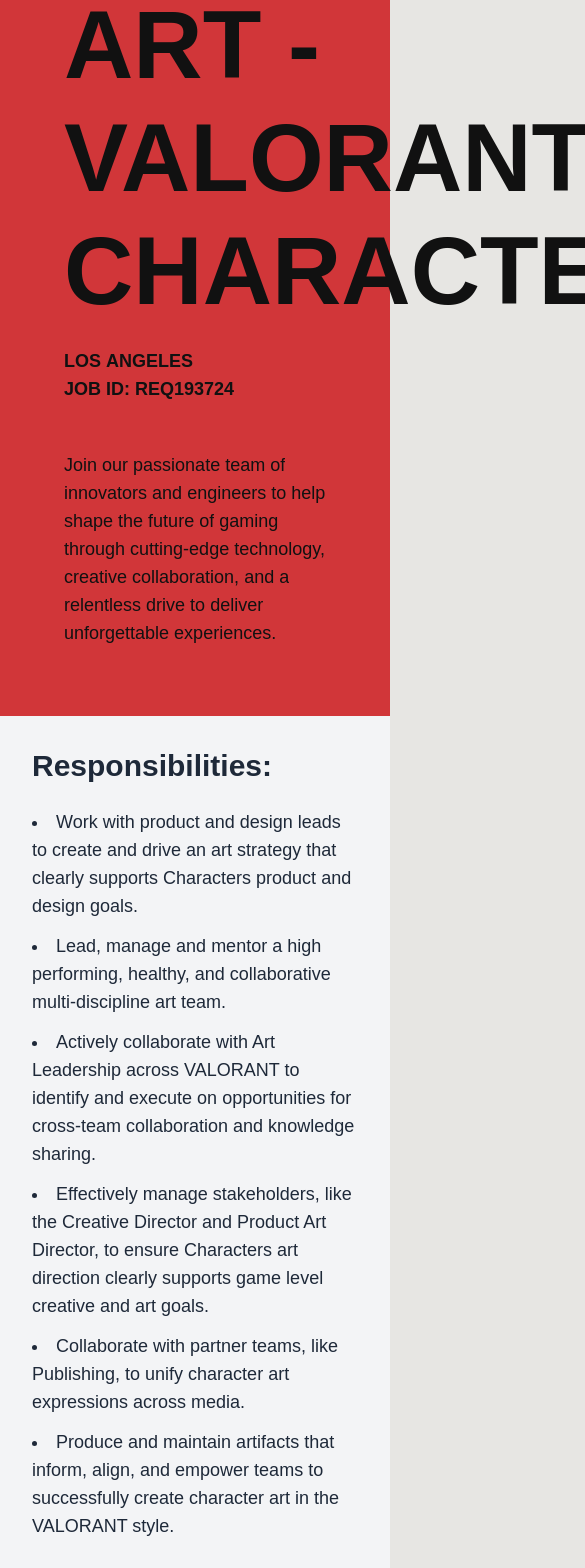
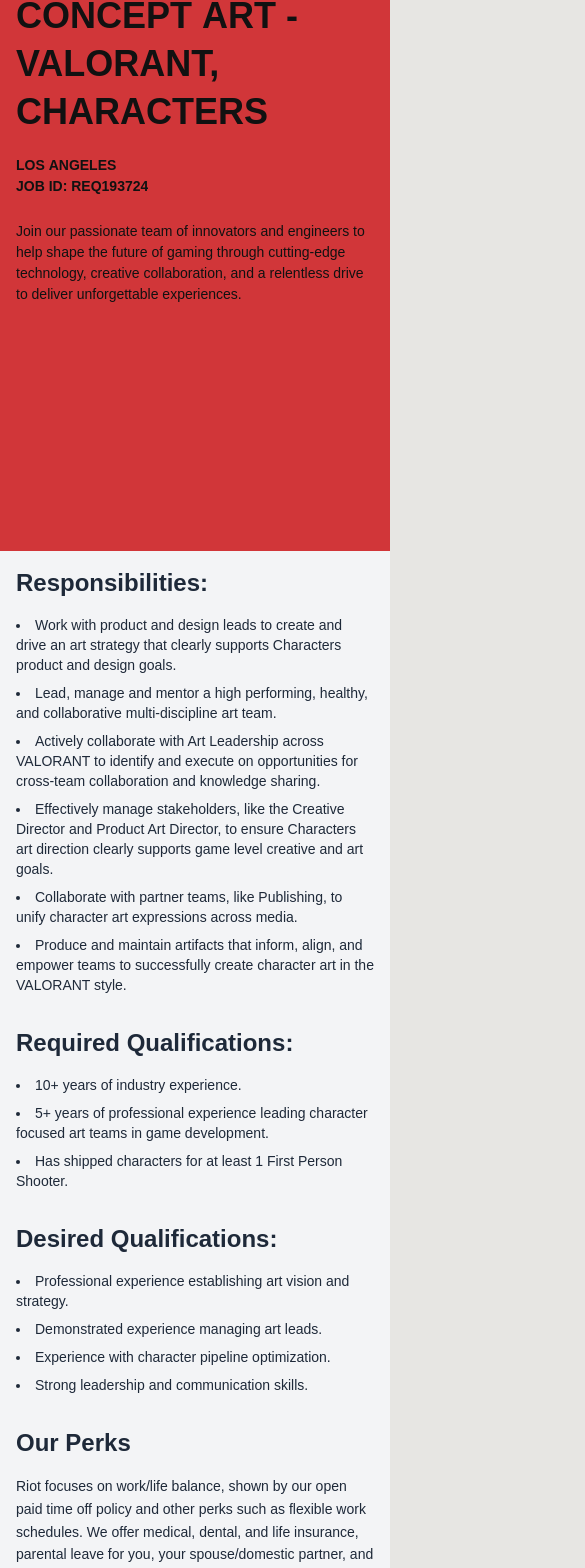
Before and after one commit to jparisio/riot-careers, a Next.js app: page /job-page/193724 in a window 390 px wide. Shown: the part 293-1861 px from the top of the page, 585 px wide, since content can reach past the window. Built offline with nearby package versions, Linux system fonts and the light colour scheme.

Commit message:
fully responsive

```diff
--- a/src/components/Job.tsx
+++ b/src/components/Job.tsx
@@ -104,14 +104,12 @@
         },
       })
       .then(() => {
-        //go to the page called job-page
         router.push(`/job-page/${project.id}`, undefined, { scroll: false });
       });
   };
 
   return (
     <div className="relative w-full cursor-pointer overflow-hidden group">
-      {/* Content Container */}
       <motion.div
         ref={linkRef}
         className="relative w-full cursor-pointer py-4 overflow-hidden"
@@ -120,7 +118,6 @@
         onClick={handleClick}
         style={{ backgroundColor: bg }}
       >
-        {/* Animated Background Layer */}
         <motion.div
           className="bg-riotred z-0"
           initial={{
@@ -139,12 +136,12 @@
           }}
         />
 
-        {/* Content Grid - Mobile: 2 cols, Desktop: 6 cols */}
+        {/* Content Grid - Mobile: centered 2 cols, Desktop: 6 cols */}
         <div className="grid grid-cols-2 md:grid-cols-6 gap-2 md:gap-8 items-center relative z-10 px-2 md:px-24">
-          {/* Project Name - Takes 3 columns */}
-          <div className="col-span-2 md:col-span-3">
+          {/* Project Name - Takes 1 column on mobile, 3 on desktop */}
+          <div className="col-span-1 md:col-span-3 text-center md:text-left">
             <motion.div
-              className="group-hover:text-black transition-colors duration-200 overflow-hidden "
+              className="group-hover:text-black transition-colors duration-200 overflow-hidden"
               animate={titleControls}
             >
               <AnimText
@@ -189,8 +186,8 @@
             </div>
           </div>
 
-          {/* location - 1 column */}
-          <div className="col-span-1 text-right">
+          {/* Location - 1 column, centered on mobile, right-aligned on desktop */}
+          <div className="col-span-1 text-center md:text-right">
             <motion.div
               className={`${
                 isExpanded
--- a/src/pages/index.tsx
+++ b/src/pages/index.tsx
@@ -5,7 +5,7 @@
 
 export default function Home() {
   return (
-    <main className="flex min-h-screen flex-col items-center justify-center p-24">
+    <main className="flex min-h-screen flex-col items-center justify-center md:p-24 sm:p-0.5 mt-28 sm:mt-28 md:mt-0">
       <h1 className="text-6xl font-bold mb-1 text-[#2b2a29]">
         <AnimText text={"Careers"} />
       </h1>
--- a/src/pages/job-page/[id].tsx
+++ b/src/pages/job-page/[id].tsx
@@ -1,9 +1,8 @@
-import { motion } from "framer-motion";
-import AnimText from "@/components/AnimText";
-import { useEffect, useState } from "react";
+import { useEffect } from "react";
 import { useRouter } from "next/router";
 import jobs from "@/data/jobs.json";
 import JobType from "@/types/job";
+import AnimText from "@/components/AnimText";
 import { useLenis } from "@/context/LenisProvider";
 
 export async function getStaticPaths() {
@@ -26,44 +25,47 @@
 
   useEffect(() => {
     if (!lenis) return;
+
     const handleRouteChangeStart = () => {
       lenis.scrollTo(0);
     };
 
     router.events.on("routeChangeStart", handleRouteChangeStart);
+
     return () => {
       router.events.off("routeChangeStart", handleRouteChangeStart);
     };
-  }, [router.events]);
-
-  const [hovered, setHovered] = useState(false);
+  }, [router.events, lenis]);
 
   return (
     <>
-      <div className="flex flex-col items-start justify-center min-h-screen bg-riotred text-left p-16">
-        <h1 className="text-8xl font-bold mb-4 text-foreground">
+      {/* Responsive header */}
+      <div className="flex flex-col items-start justify-center min-h-screen bg-riotred text-left p-4 sm:p-6 md:p-8 lg:p-16">
+        <h1 className="text-4xl sm:text-5xl md:text-6xl lg:text-7xl xl:text-8xl font-bold mb-4 text-foreground leading-tight">
           <AnimText text={job.project.toUpperCase()} offset={0.2} />
         </h1>
-        <h3 className="text-lg font-bold text-foreground">
+        <h3 className="text-sm sm:text-base md:text-lg font-bold text-foreground">
           <AnimText text={job.location.toUpperCase()} offset={0.3} />
         </h3>
-        <h3 className="text-lg mb-12 font-bold text-foreground">
-          <AnimText text={`JOB ID: REQ${job.id}`} offset={0.3} />
+        <h3 className="text-sm sm:text-base md:text-lg mb-6 sm:mb-8 md:mb-12 font-bold text-foreground">
+          <AnimText text={`JOB ID: REQ${job.id}`} offset={0.35} />
         </h3>
-        <p className="text-lg text-foreground max-w-3xl">
+        <p className="text-sm sm:text-base md:text-lg text-foreground max-w-full sm:max-w-2xl md:max-w-3xl">
           <AnimText
             text="Join our passionate team of innovators and engineers to help shape the future of gaming through cutting-edge technology, creative collaboration, and a relentless drive to deliver unforgettable experiences."
-            offset={0.3}
+            offset={0.4}
           />
         </p>
       </div>
 
-      {/* Placeholder Job Info Section */}
-      <div className="bg-gray-100 text-gray-800 p-8 md:p-16 lg:p-24">
+      {/* Responsive content section */}
+      <div className="bg-gray-100 text-gray-800 p-4 sm:p-6 md:p-8 lg:p-16 xl:p-24">
         <div className="max-w-4xl mx-auto">
-          <section className="mb-12">
-            <h2 className="text-3xl font-bold mb-6">Responsibilities:</h2>
-            <ul className="list-disc list-inside space-y-3 text-lg">
+          <section className="mb-8 sm:mb-10 md:mb-12">
+            <h2 className="text-2xl sm:text-2xl md:text-3xl font-bold mb-4 sm:mb-5 md:mb-6">
+              Responsibilities:
+            </h2>
+            <ul className="list-disc list-inside space-y-2 sm:space-y-2.5 md:space-y-3 text-sm sm:text-base md:text-lg">
               <li>
                 Work with product and design leads to create and drive an art
                 strategy that clearly supports Characters product and design
@@ -95,11 +97,11 @@
             </ul>
           </section>
 
-          <section className="mb-12">
-            <h2 className="text-3xl font-bold mb-6">
+          <section className="mb-8 sm:mb-10 md:mb-12">
+            <h2 className="text-2xl sm:text-2xl md:text-3xl font-bold mb-4 sm:mb-5 md:mb-6">
               Required Qualifications:
             </h2>
-            <ul className="list-disc list-inside space-y-3 text-lg">
+            <ul className="list-disc list-inside space-y-2 sm:space-y-2.5 md:space-y-3 text-sm sm:text-base md:text-lg">
               <li>10+ years of industry experience.</li>
               <li>
                 5+ years of professional experience leading character focused
@@ -111,22 +113,26 @@
             </ul>
           </section>
 
-          <section className="mb-12">
-            <h2 className="text-3xl font-bold mb-6">Desired Qualifications:</h2>
-            <ul className="list-disc list-inside space-y-3 text-lg">
+          <section className="mb-8 sm:mb-10 md:mb-12">
+            <h2 className="text-2xl sm:text-2xl md:text-3xl font-bold mb-4 sm:mb-5 md:mb-6">
+              Desired Qualifications:
+            </h2>
+            <ul className="list-disc list-inside space-y-2 sm:space-y-2.5 md:space-y-3 text-sm sm:text-base md:text-lg">
               <li>
                 Professional experience establishing art vision and strategy.
               </li>
               <li>Demonstrated experience managing art leads.</li>
-              <li>Placeholder desired qualification item.</li>
-              <li>Another placeholder desired qualification.</li>
+              <li>Experience with character pipeline optimization.</li>
+              <li>Strong leadership and communication skills.</li>
             </ul>
           </section>
 
-          <section>
-            <h2 className="text-3xl font-bold mb-6">Our Perks</h2>
-            <ul className="list-disc list-inside space-y-3 text-lg">
-              <p>
+          <section className="mb-8 sm:mb-10 md:mb-12">
+            <h2 className="text-2xl sm:text-2xl md:text-3xl font-bold mb-4 sm:mb-5 md:mb-6">
+              Our Perks
+            </h2>
+            <div className="space-y-3 sm:space-y-4 text-sm sm:text-base md:text-lg">
+              <p className="leading-relaxed">
                 Riot focuses on work/life balance, shown by our open paid time
                 off policy and other perks such as flexible work schedules. We
                 offer medical, dental, and life insurance, parental leave for
@@ -134,46 +140,25 @@
                 company match. Check out our benefits pages for more
                 information. At Riot Games, we put players first. That mission
                 drives every decision in our quest to create games and
-                experiences that make it better to be a player. Whether you’re
-                working directly on a new player-facing experience or you’re
+                experiences that make it better to be a player. Whether you're
+                working directly on a new player-facing experience or you're
                 supporting the company as a whole, everyone at Riot is part of
-                our mission. And just like in our games, we’re better when we
+                our mission. And just like in our games, we're better when we
                 work together. Our goal is to create collaborative teams where
                 you are empowered to bring your unique perspective everyday. If
-                that sounds like the kind of place you want to work, we’re
+                that sounds like the kind of place you want to work, we're
                 looking forward to your application.
               </p>
-              <li>
-                Professional experience establishing art vision and strategy.
-              </li>
-              <li>Demonstrated experience managing art leads.</li>
-              <li>Placeholder desired qualification item.</li>
-              <li>Another placeholder desired qualification.</li>
-            </ul>
+            </div>
           </section>
         </div>
 
-        <div className="w-full flex items-center justify-center flex-col mt-22">
-          <button
-            className="relative rounded-4xl p-4 bg-riotred text-background w-1/4 overflow-hidden"
-            onMouseEnter={() => setHovered(true)}
-            onMouseLeave={() => setHovered(false)}
-          >
-            {/* Sliding black div */}
-            <motion.div
-              className="absolute inset-x-[-10] bottom-0 bg-black h-24 w-180%"
-              initial={{ y: "100%", rotate: 0 }}
-              animate={{
-                y: hovered ? "10%" : "100%",
-                rotate: hovered ? 5 : 0,
-              }}
-              transition={{ duration: 0.5, ease: "easeOut" }}
-            />
-
-            {/* Button text - keep it above the sliding div */}
-            <span className="relative z-10">/ Apply</span>
+        {/* Responsive button section */}
+        <div className="w-full flex items-center justify-center flex-col mt-12 sm:mt-16 md:mt-20 lg:mt-22">
+          <button className="rounded-4xl py-4 px-6 sm:py-6 sm:px-8 bg-riotred text-background w-full sm:w-3/4 md:w-2/3 lg:w-1/2 xl:w-1/4 overflow-hidden text-sm sm:text-base md:text-lg font-medium">
+            / Apply
           </button>
-          <p className="text-xs text-foreground mt-4">
+          <p className="text-xs sm:text-sm text-gray-600 mt-3 sm:mt-4 text-center px-4 max-w-md">
             (honestly dont bother applying unless u go to uwaterloo)
           </p>
         </div>
```
